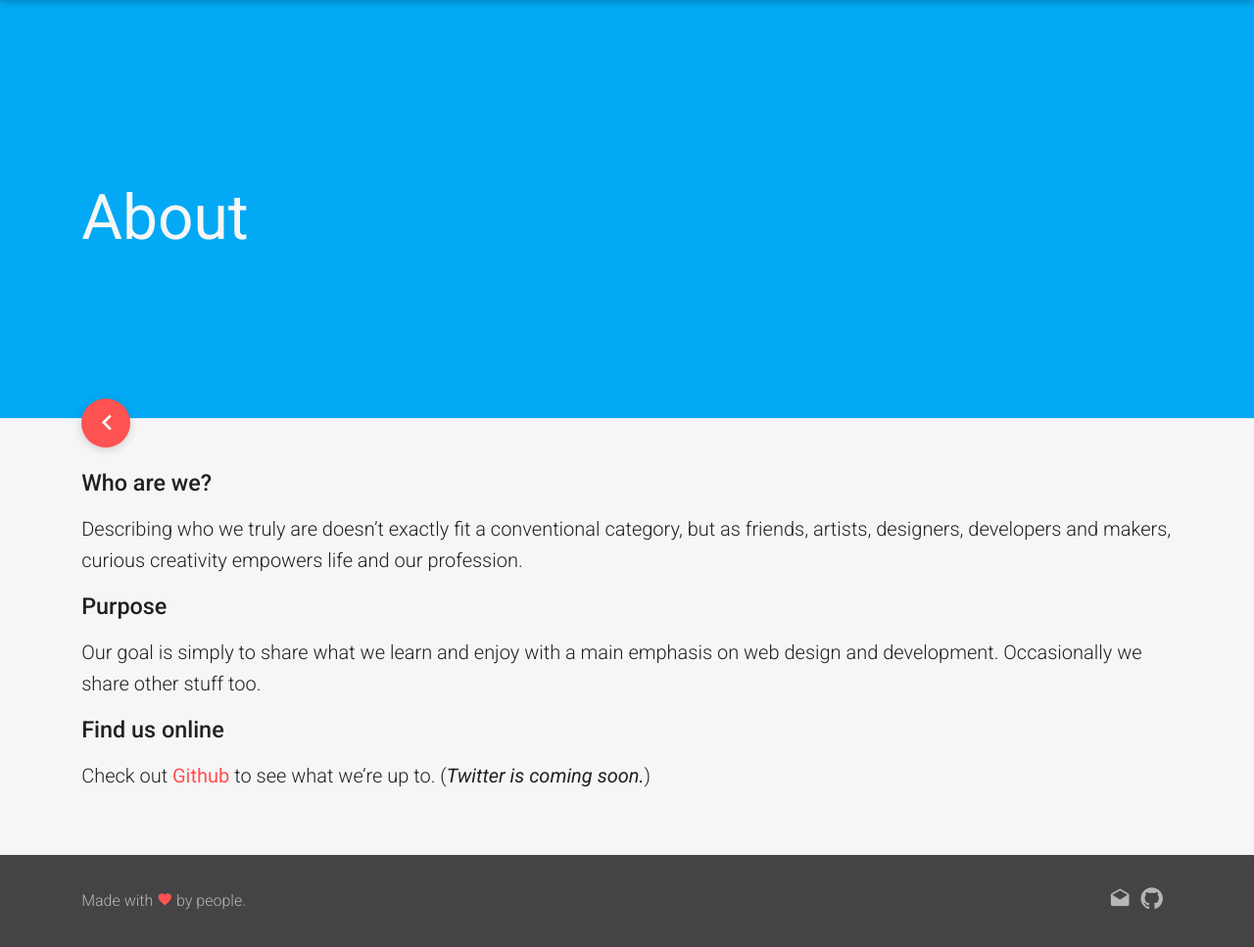
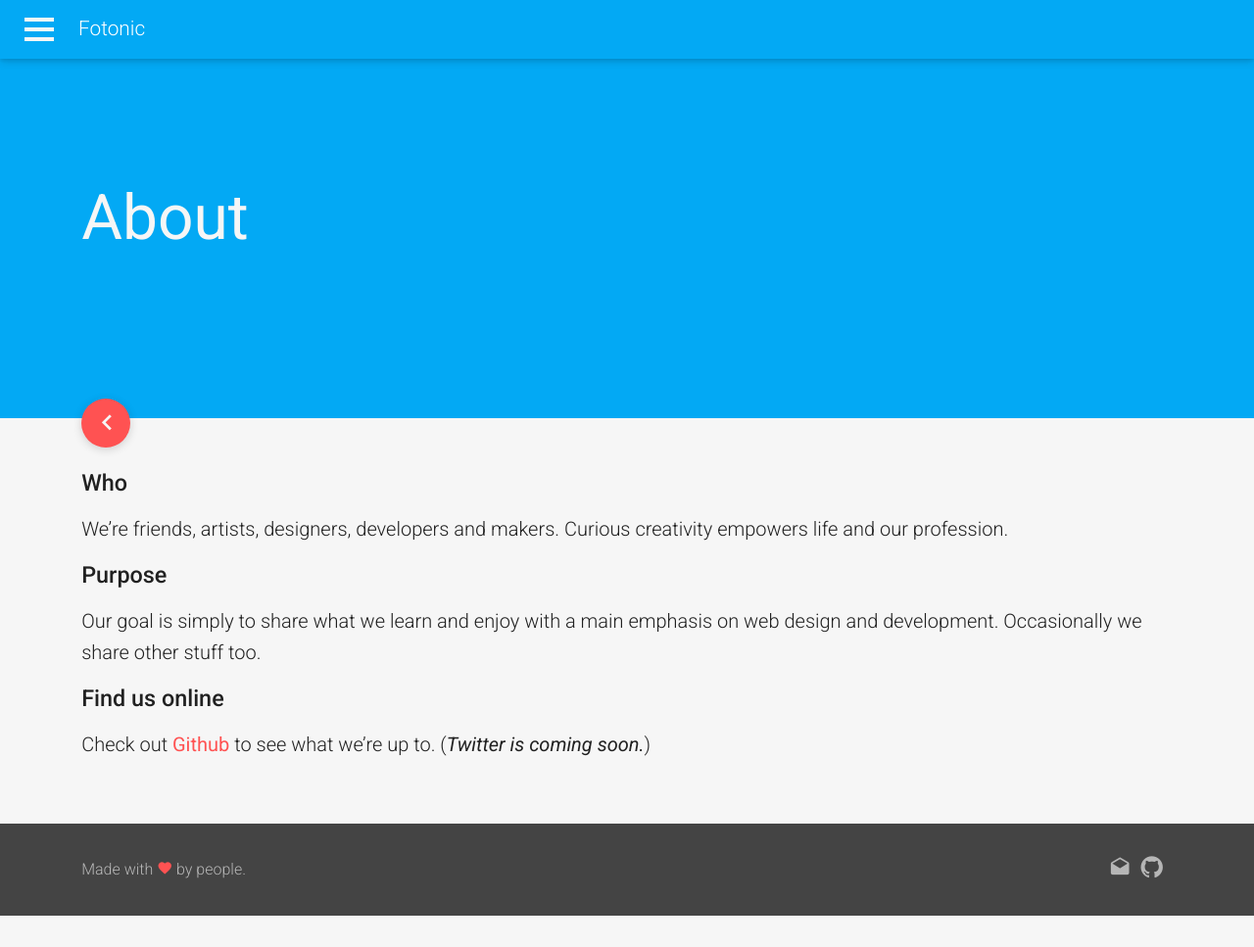
Before and after one commit to fotonic/fotonic.github.io, a Jekyll site: the page built from _pages/about.md, in a window 1280 px wide and 967 px high. Shown: the whole window at 98% size. Built offline with Jekyll 4.4.1, drawn with Linux system fonts in a browser that asks for light colours; nearby versions of some CDN libraries.

Commit message:
Update about

```diff
--- a/_pages/about.md
+++ b/_pages/about.md
@@ -4,9 +4,9 @@
 permalink: /about/
 ---
 
-### Who are we?
+### Who
 
-Describing who we truly are doesn't exactly fit a conventional category, but as friends, artists, designers, developers and makers, curious creativity empowers life and our profession.
+We're friends, artists, designers, developers and makers. Curious creativity empowers life and our profession.
 
 ### Purpose
 
```
